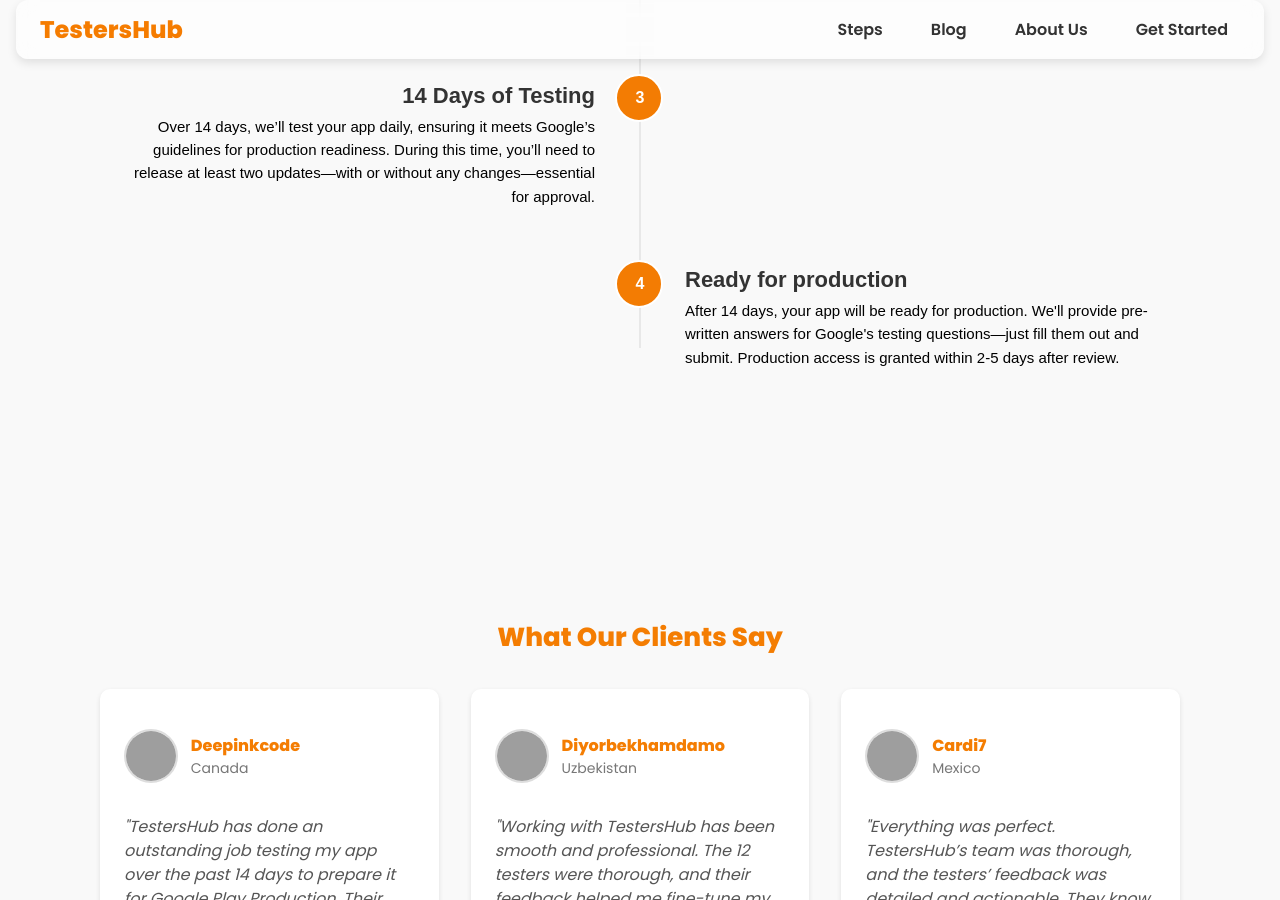
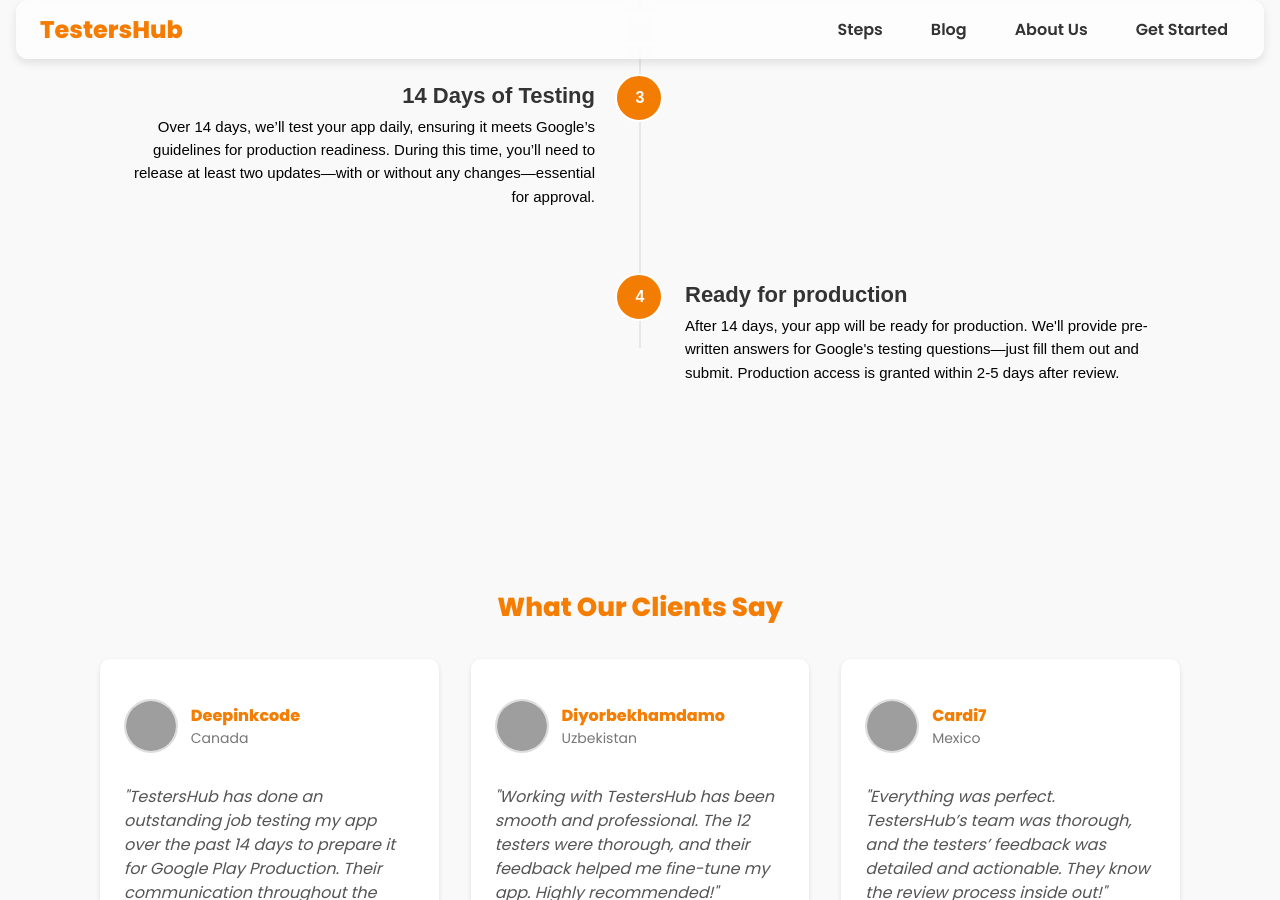
Before and after one commit to teekamsuthar/12testersgoogleplay.com, a Jekyll site: the page index.html, which Jekyll copies as it is, in a window 1280 px wide and 900 px high, scrolled down 1410 px. Built offline with Jekyll 4.4.1, drawn with Linux system fonts in a browser that asks for light colours; comment, search, counter and statistics services are not loaded; grey boxes are pictures that could not be loaded.

Commit message:
Update index.html

```diff
--- a/index.html
+++ b/index.html
@@ -150,13 +150,13 @@
         <!-- Step 4 -->
         <div class="step">
           <div></div>
-          <div class="t550__numberwrapper t-cell t-valign_top" style="padding-bottom:66px;">
+          <div class="t550__numberwrapper t-cell t-valign_top">
             <div class="t550__number">
               <div class="t550__circle" style=" border-width: 2px; "></div>
             <div class="t550__digit t-name t-name_md">4</div>
           </div>
          </div>
-         <div class=" t-cell t-valign_top" style="padding-bottom:55px;">
+         <div class=" t-cell t-valign_top" style="padding-bottom:25px;">
           <div class="t550__title t-name t-name_lg" field="li_title__5022115272071">Ready for production</div>
           <div class="t550__descr t-text t-text_xs" field="li_descr__5022115272071">After 14 days, your app will be ready for production. We'll provide pre-written answers for Google's testing questions—just fill them out and submit. Production access is granted within 2-5 days after review.
           </div>
```
